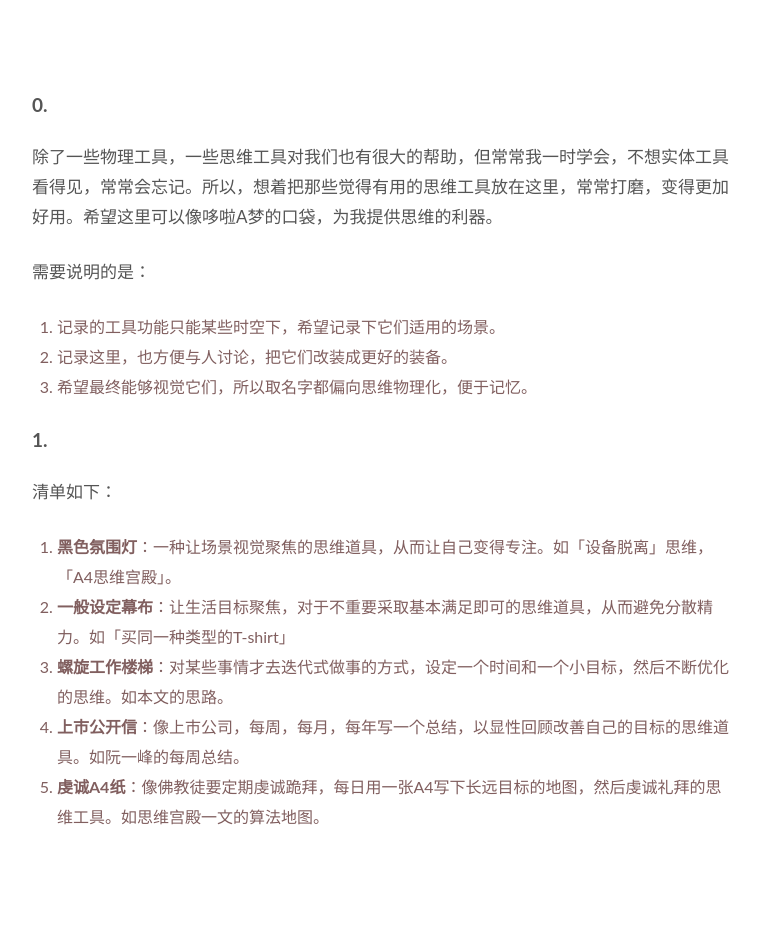
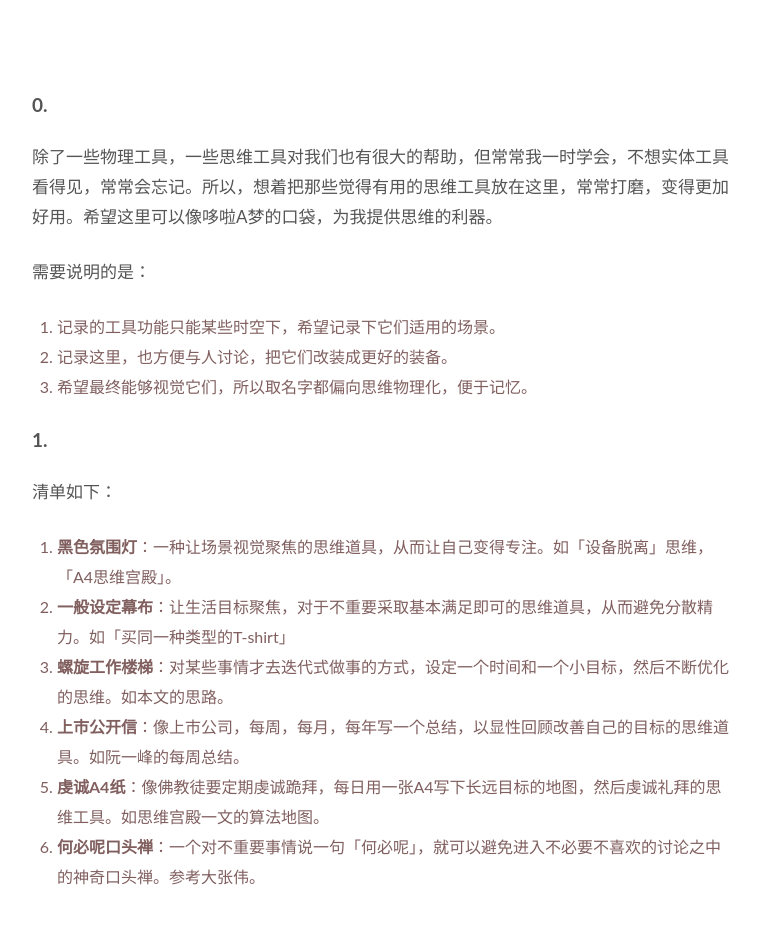
Before and after one commit to WillWang-X/willwang-x.github.io, a Jekyll site: the page built from _posts/blogs/2020-08-26-mindbox.md, in a window 1280 px wide. Shown: the part 503-1455 px from the top of the page, without its empty margins (258-1018 px from the left). Built offline with Jekyll 4.4.1, drawn with Linux system fonts in a browser that asks for light colours; before the commit the page ends 1395 px from its top, so only the background shows below that.

Commit message:
add Why bother

```diff
--- a/_posts/blogs/2020-08-26-mindbox.md
+++ b/_posts/blogs/2020-08-26-mindbox.md
@@ -33,3 +33,4 @@
 1. **螺旋工作楼梯**：对某些事情才去迭代式做事的方式，设定一个时间和一个小目标，然后不断优化的思维。如本文的思路。
 1. **上市公开信**：像上市公司，每周，每月，每年写一个总结，以显性回顾改善自己的目标的思维道具。如阮一峰的每周总结。
 1. **虔诚A4纸**：像佛教徒要定期虔诚跪拜，每日用一张A4写下长远目标的地图，然后虔诚礼拜的思维工具。如思维宫殿一文的算法地图。
+2. **何必呢口头禅**：一个对不重要事情说一句「何必呢」，就可以避免进入不必要不喜欢的讨论之中的神奇口头禅。参考大张伟。
```
